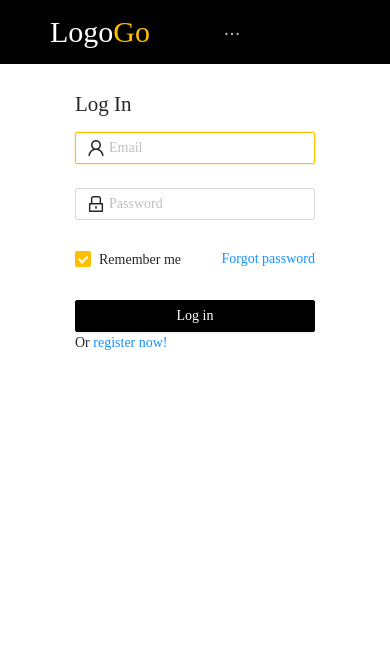
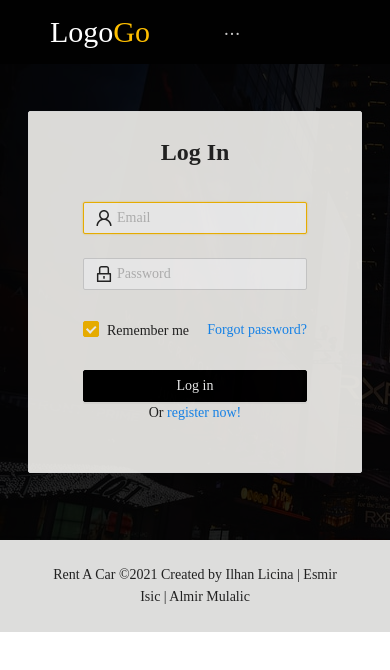
Before and after one commit to almulalic/rent-a-car, a React (Create React App) app: page /login in a window 390 px wide. Shown: the top 670 px of the page. Built offline with nearby package versions, Linux system fonts and the light colour scheme.

Commit message:
Added backgrounds to form

```diff
--- a/src/pages/public/ForgotPassword/ForgotPassword.tsx
+++ b/src/pages/public/ForgotPassword/ForgotPassword.tsx
@@ -1,9 +1,10 @@
-import { Layout, Form, Input, Button, Row, Col, Typography, notification } from "antd";
+import { Layout, Form, Input, Button, Row, Col, Typography, notification, Card } from "antd";
 import { Content, Footer } from "antd/lib/layout/layout";
 import React, { useState } from "react";
 import { UserOutlined } from "@ant-design/icons";
 import { Navbar } from "../../../components/Navbar/Navbar";
 import { useHistory } from "react-router-dom";
+import Title from "antd/lib/typography/Title";
 
 export const ForgotPassword = () => {
   const [form] = Form.useForm();
@@ -29,6 +30,7 @@ export const ForgotPassword = () => {
         setValid(true);
         notification.open({
           key,
+          top: 80,
           message:
             "You have successfully requested password reset. Check your email to continue (and message below).",
         });
@@ -59,9 +61,12 @@ export const ForgotPassword = () => {
       <Navbar />
       <br />
       <br />
+      <Content>
+        <div className="site-layout-content form-content">
+          <Card bordered className="resetPasswordForm" style={{ background: "#f4f3f0", opacity: "0.9" }}>
+            <Title level={3}>Reset Password</Title>
             <br />
-      <br />
-      <Content>
+
             <Form
               name="normal_login"
               form={form}
@@ -78,7 +83,11 @@ export const ForgotPassword = () => {
                   { type: "email", message: "Please input a valid email address!" },
                 ]}
               >
-            <Input autoFocus prefix={<UserOutlined className="site-form-item-icon" />} placeholder="Email" />
+                <Input
+                  autoFocus
+                  prefix={<UserOutlined className="site-form-item-icon" />}
+                  placeholder="Email"
+                />
               </Form.Item>
 
               <Form.Item>
@@ -89,17 +98,21 @@ export const ForgotPassword = () => {
 
               {isValid && (
                 <Text type="warning">
-              Account with provided email exists and in a non-development scenario you would get a token (sent
-              on your mail) for reseting the password but for now you can{" "}
-              <a onClick={() => history.push(`/resetPassword?token=${token(form.getFieldValue("email"))}`)}>
+                  Account with provided email exists and in a non-development scenario you would get a token
+                  (sent on your mail) for reseting the password but for now you can{" "}
+                  <a
+                    onClick={() => history.push(`/resetPassword?token=${token(form.getFieldValue("email"))}`)}
+                  >
                     click on this link
-              </a>{" "}
+                  </a>
                   to reset your password.
                 </Text>
               )}
 
               {isNotFound && <Text type="danger">User with that email was not found.</Text>}
             </Form>
+          </Card>
+        </div>
       </Content>
       <Row>
         <Col span={24}>
--- a/src/pages/public/Login/LogIn.tsx
+++ b/src/pages/public/Login/LogIn.tsx
@@ -1,10 +1,11 @@
 import React, { useEffect, useState } from "react";
-import { Button, Checkbox, notification, Col, Form, Input, Layout, Row, Typography } from "antd";
+import { Button, Checkbox, notification, Col, Form, Input, Layout, Row, Typography, Card } from "antd";
 import { Navbar } from "../../../components/Navbar/Navbar";
 import { useHistory } from "react-router-dom";
 import { UserOutlined, LockOutlined } from "@ant-design/icons";
 
-import "./Login.css";
+import "./Login.scss";
+import Title from "antd/lib/typography/Title";
 
 export const LogIn = () => {
   const { Content, Footer } = Layout;
@@ -46,6 +47,7 @@ export const LogIn = () => {
 
         notification.open({
           key,
+          top: 80,
           message: "You have successfully logged in.",
         });
         history.push("/landing");
@@ -79,10 +81,11 @@ export const LogIn = () => {
       <Navbar />
       <br />
       <br />
+      <Content>
+        <div className="site-layout-content form-content">
+          <Card bordered className="resetPasswordForm" style={{ background: "#f4f3f0", opacity: "0.9" }}>
+            <Title level={3}>Log In</Title>
             <br />
-      <br />
-
-      <Content>
             <Form
               name="normal_login"
               form={form}
@@ -92,8 +95,6 @@ export const LogIn = () => {
               autoComplete="off"
               onFinishFailed={onFailedSubmit}
             >
-                <h1>Log In</h1>
-
               <Form.Item
                 name="email"
                 rules={[
@@ -101,7 +102,11 @@ export const LogIn = () => {
                   { type: "email", message: "Please input a valid email address!" },
                 ]}
               >
-            <Input autoFocus prefix={<UserOutlined className="site-form-item-icon" />} placeholder="Email" />
+                <Input
+                  autoFocus
+                  prefix={<UserOutlined className="site-form-item-icon" />}
+                  placeholder="Email"
+                />
               </Form.Item>
 
               <Form.Item
@@ -111,7 +116,7 @@ export const LogIn = () => {
                   {
                     min: 8,
                     message:
-                  "Password must be at least 8 chatachters long and consist of only lowercase and uppercase charachters with 0-9 numbers.",
+                      "Password must be at least 8 chatachters long and consist of at least one letter, one number and one special charachter.",
                   },
                 ]}
               >
@@ -122,13 +127,13 @@ export const LogIn = () => {
                 />
               </Form.Item>
 
-          <Form.Item>
+              <Form.Item className="formItemCheckbox">
                 <Form.Item name="remember" valuePropName="checked" noStyle>
                   <Checkbox>Remember me</Checkbox>
                 </Form.Item>
 
                 <a className="login-form-forgot" href="" onClick={() => history.push("/forgotPassword")}>
-              Forgot password
+                  Forgot password?
                 </a>
               </Form.Item>
               {areWrongCredentials && <Text type="danger">The email or password is incorrect.</Text>}
@@ -136,9 +141,11 @@ export const LogIn = () => {
                 <Button type="primary" htmlType="submit" className="login-form-button" loading={isLoading}>
                   Log in
                 </Button>
-            Or <a href="">register now!</a>
+                Or <a onClick={() => history.push("/signup")}>register now!</a>
               </Form.Item>
             </Form>
+          </Card>
+        </div>
       </Content>
       <Row>
         <Col span={24}>
--- a/src/pages/public/Login/Login.css
+++ b/src/pages/public/Login/Login.scss
@@ -32,6 +32,41 @@
   background-color: white;
 }
 
+.form-content {
+  display: flex;
+  justify-content: center;
+  align-items: center;
+  text-align: center;
+}
+
+.resetPasswordForm {
+  min-width: 25%;
+}
+
+.ant-form-item-control {
+  justify-content: flex-end;
+  align-content: flex-end;
+}
+
+.formItemCheckbox .ant-form-item-control-input-content {
+  display: flex;
+  justify-content: space-between;
+}
+
+@media only screen and (max-width: 1300px) {
+  .resetPasswordForm {
+    min-width: 40%;
+  }
+}
+
+@media only screen and (max-width: 1010px) {
+  .resetPasswordForm {
+    min-width: 40%;
+  }
+
+  .form-content {
+  }
+}
 /* .ant-layout-content {
   margin: auto;
 
@@ -51,8 +86,7 @@
     margin: 0;
     padding-left: 30px;
     padding-right: 30px;
-}
-
+  }
 }
 
 .login-form-button {
@@ -62,9 +96,8 @@
 }
 form.ant-form.ant-form-horizontal {
   margin: 0 auto;
-  width: 25%;
 }
 
 .footerCustom {
-  display: none;
+  background-color: #dddddc !important;
 }
--- a/src/pages/public/ResetPassword/ResetPassword.tsx
+++ b/src/pages/public/ResetPassword/ResetPassword.tsx
@@ -1,9 +1,11 @@
-import { Layout, Form, Input, notification, Button, Row, Col, Typography } from "antd";
+import { Layout, Form, Input, notification, Button, Row, Col, Typography, Card } from "antd";
 import { Content, Footer } from "antd/lib/layout/layout";
 import React, { useEffect, useState } from "react";
 import { LockOutlined, UserOutlined } from "@ant-design/icons";
 import { Navbar } from "../../../components/Navbar/Navbar";
 import { useHistory } from "react-router-dom";
+import Title from "antd/lib/typography/Title";
+import "../Login/Login.scss";
 
 export const ResetPassword = (props) => {
   const [form] = Form.useForm();
@@ -24,7 +26,7 @@ export const ResetPassword = (props) => {
     let users = JSON.parse(localStorage.getItem("users"));
 
     let user = users.filter((x) => x.emailAddress == atob(token))[0];
-    console.log(values.password);
+
     user.password = btoa(values.password);
 
     localStorage.setItem("users", JSON.stringify(users));
@@ -45,6 +47,7 @@ export const ResetPassword = (props) => {
       setLoading(false);
       notification.open({
         key,
+        top: 80,
         message: "You have successfully reseted your password.",
       });
       history.push("/login");
@@ -55,14 +58,21 @@ export const ResetPassword = (props) => {
     setValid(false);
   };
 
+  const passwordValidationRegex = new RegExp(`^(?=\S*[a-z])(?=\S*[A-Z])(?=\S*\d)(?=\S*[^\w\s])\S{8,}$`);
+  function ascii(a) {
+    return a.charCodeAt(0);
+  }
+
   return (
     <Layout className="layout">
       <Navbar />
       <br />
       <br />
+      <Content>
+        <div className="site-layout-content form-content">
+          <Card bordered className="resetPasswordForm" style={{ background: "#f4f3f0", opacity: "0.9" }}>
+            <Title level={3}>Reset Password</Title>
             <br />
-      <br />
-      <Content>
             <Form
               name="normal_login"
               form={form}
@@ -72,16 +82,41 @@ export const ResetPassword = (props) => {
               autoComplete="off"
               onFinishFailed={onFailedSubmit}
             >
+              <Form.Item>
                 <Input disabled addonBefore="TOKEN" defaultValue={token} />
+              </Form.Item>
               <Form.Item
                 name="password"
                 rules={[
                   { required: true, message: "Please input your password!" },
-              {
-                min: 8,
-                message:
-                  "Password must be at least 8 chatachters long and consist of only lowercase and uppercase charachters with 0-9 numbers.",
+
+                  ({ getFieldValue }) => ({
+                    validator(_, value) {
+                      if (
+                        value.length >= 8 &&
+                        value
+                          .split("")
+                          .map((x) => ascii(x))
+                          .filter((x: number) => (x >= 65 && x <= 90) || (x >= 97 && x <= 122)).length != 0 &&
+                        value
+                          .split("")
+                          .map((x) => ascii(x))
+                          .filter((x: number) => x >= 48 && x <= 57).length != 0 &&
+                        value
+                          .split("")
+                          .map((x) => ascii(x))
+                          .filter(
+                            (x: number) =>
+                              (x >= 33 && x <= 47) || (x >= 91 && x <= 96) || (x >= 123 && x <= 126)
+                          ).length != 0
+                      ) {
+                        return Promise.resolve();
+                      }
+                      return Promise.reject(
+                        "Password must be at least 8 chatachters long and consist of at least one letter, one number and one special charachter."
+                      );
                     },
+                  }),
                 ]}
               >
                 <Input
@@ -96,11 +131,7 @@ export const ResetPassword = (props) => {
                 name="repeat-password"
                 rules={[
                   { required: true, message: "Please repeat your password!" },
-              {
-                min: 6,
-                message:
-                  "Password must be at least 8 chatachters long and consist of only lowercase and uppercase charachters with 0-9 numbers.",
-              },
+
                   ({ getFieldValue }) => ({
                     validator(_, value) {
                       if (!value || getFieldValue("password") === value) {
@@ -123,6 +154,8 @@ export const ResetPassword = (props) => {
                 </Button>
               </Form.Item>
             </Form>
+          </Card>
+        </div>
       </Content>
       <Row>
         <Col span={24}>
--- a/src/pages/public/SignUp/SignUp.tsx
+++ b/src/pages/public/SignUp/SignUp.tsx
@@ -1,4 +1,15 @@
-import { Button, Col, Form, Input, InputNumber, Layout, notification, Row, Select as select } from "antd";
+import {
+  Button,
+  Card,
+  Col,
+  Form,
+  Input,
+  InputNumber,
+  Layout,
+  notification,
+  Row,
+  Select as select,
+} from "antd";
 import form from "antd/lib/form";
 import { Content, Footer } from "antd/lib/layout/layout";
 import React, { useEffect, useState, useMemo } from "react";
@@ -7,6 +18,7 @@ import countryInfo from "../../../JSON/countryInfo.json";
 import { Navbar } from "../../../components/Navbar/Navbar";
 import { User } from "../../../redux/User/model/User";
 import { LockOutlined } from "@ant-design/icons";
+import Title from "antd/lib/typography/Title";
 
 const formItemLayout = {
   wrapperCol: { span: 24 },
@@ -131,6 +143,7 @@ export const SignUp = () => {
       const key = "updatable";
       notification.open({
         key,
+        top: 80,
         message:
           "You have successfully registered. Check your mail for activation link (disabled for now you can just log in)",
       });
@@ -146,15 +159,18 @@ export const SignUp = () => {
       <Navbar />
       <br />
       <br />
+      <Content>
+        <div className="site-layout-content form-content">
+          <Card bordered className="resetPasswordForm" style={{ background: "#f4f3f0", opacity: "0.9" }}>
+            <Title level={3}>Sign Up</Title>
             <br />
-      <br />
-      <br />
-      <br />
-      <br />
-      <br />
-      <Content>
-        <Form form={form} {...formItemLayout} onFinish={onFinish} onFinishFailed={onFinishFailed}>
-          <h1>Register</h1>
+            <Form
+              form={form}
+              {...formItemLayout}
+              labelAlign="left"
+              onFinish={onFinish}
+              onFinishFailed={onFinishFailed}
+            >
               {/* Full Name */}
               <Form.Item
                 name="driversFullName"
@@ -195,7 +211,10 @@ export const SignUp = () => {
                   { type: "email", message: "Please enter a valid email address!" },
                   ({ getFieldValue }) => ({
                     validator(_, value) {
-                  if (!value || users.filter((x) => x.emailAddress == getFieldValue("email")).length == 0) {
+                      if (
+                        !value ||
+                        users.filter((x) => x.emailAddress == getFieldValue("email")).length == 0
+                      ) {
                         return Promise.resolve();
                       }
                       return Promise.reject("Email alraedy exists!");
@@ -287,6 +306,8 @@ export const SignUp = () => {
                 </Button>
               </div>
             </Form>
+          </Card>
+        </div>
       </Content>
       <Row>
         <Col span={24}>
```
Also changed, not shown: src/pages/public/Landing/Landing.css (+9 -9 lines). Lines whose indentation alone changed are shown as unchanged.
